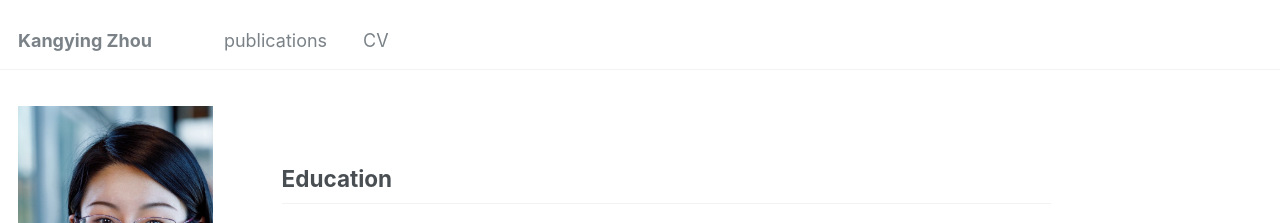
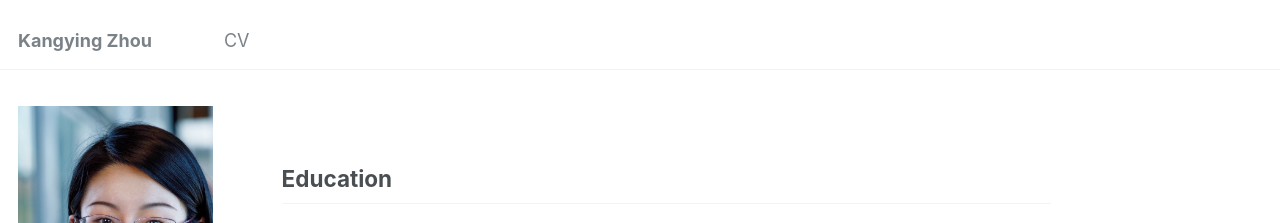
Before and after one commit to rosieli5/rosieli5.github.io, a Jekyll site: the page built from _pages/about.md, in a window 1280 px wide. Shown: the top 223 px of the page. Built offline with Jekyll 4.4.1, drawn with Linux system fonts in a browser that asks for light colours; some web fonts are replaced.

Commit message:
Update masthead.html

```diff
--- a/_includes/masthead.html
+++ b/_includes/masthead.html
@@ -18,7 +18,6 @@
         </ul> -->
         <ul class="visible-links">
           <li class="masthead__menu-item masthead__menu-item--lg"><a href="{{ base_path }}/">{{ site.title }}</a></li>
-          <li class="masthead__menu-item"><a href="#publications">publications</a></li>
           <li class="masthead__menu-item"><a href="https://kangying-zhou.github.io/files/CV_Kangying Zhou.pdf">CV</a></li>
         </ul>
         <ul class="hidden-links hidden"></ul>
```
